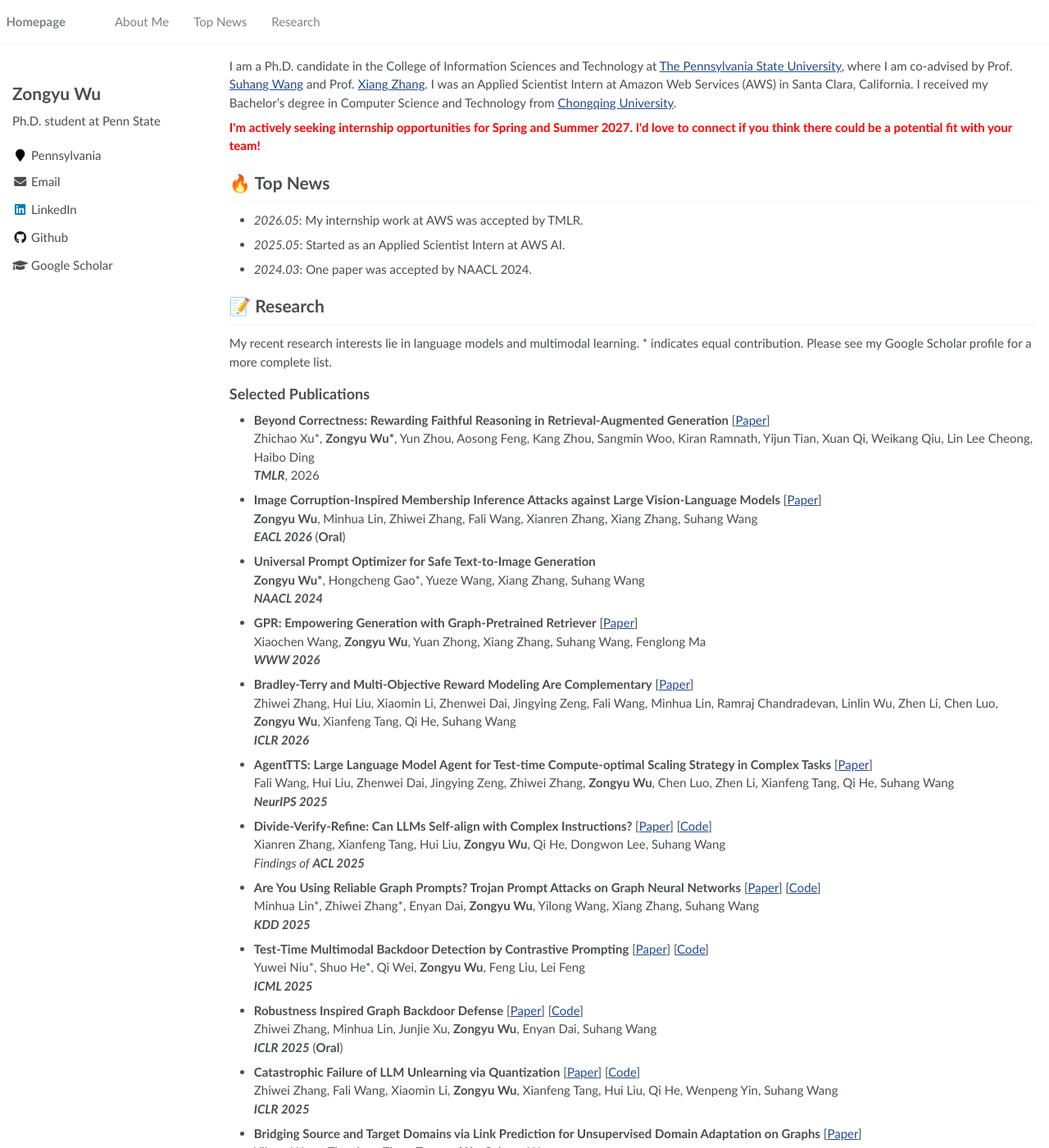
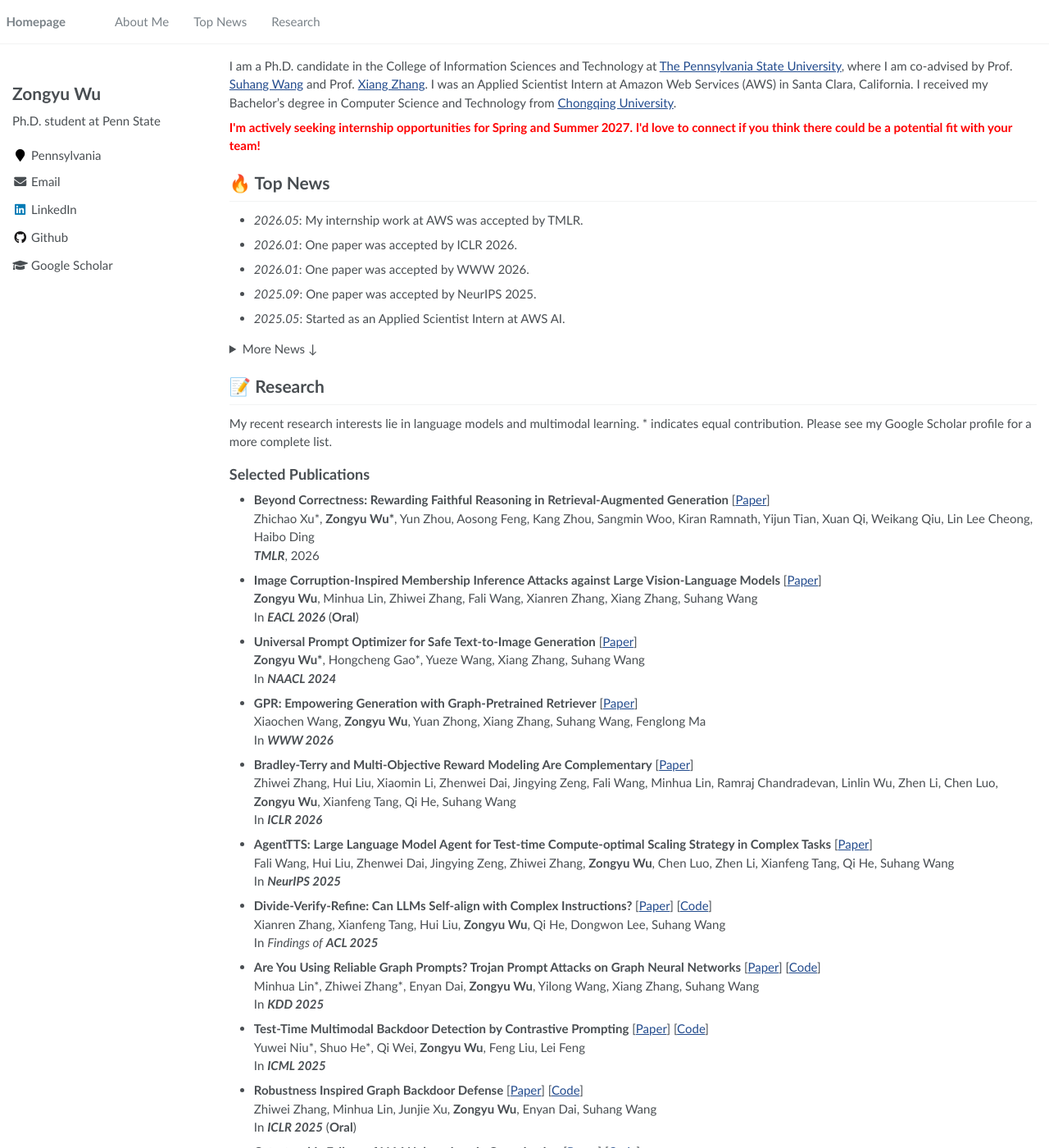
Before and after one commit to zozorain/zozorain.github.io, a Jekyll site: the page built from _pages/about.md, in a window 1280 px wide and 1400 px high. Shown: the whole window at 82% size. Built offline with Jekyll 4.4.1, drawn with Linux system fonts in a browser that asks for light colours.

Commit message:
Update about.md

```diff
--- a/_pages/about.md
+++ b/_pages/about.md
@@ -17,8 +17,24 @@ I'm actively seeking internship opportunities for Spring and Summer 2027. I'd lo
 
 # 🔥 Top News
 - *2026.05*: My internship work at AWS was accepted by TMLR.
+- *2026.01*: One paper was accepted by ICLR 2026.
+- *2026.01*: One paper was accepted by WWW 2026.
+- *2025.09*: One paper was accepted by NeurIPS 2025.
 - *2025.05*: Started as an Applied Scientist Intern at AWS AI.
+
+
+<details class="more-news" markdown="1">
+<summary>More News ↓</summary>
+
+- *2025.05*: One paper was accepted by ACL 2025 (Findings).
+- *2025.05*: One paper was accepted by KDD 2025.
+- *2025.05*: One paper was accepted by ICML 2025.
+- *2025.01*: Two papers were accepted by ICLR 2025.
+- *2024.10*: One paper was accepted by WSDM 2025.
+- *2024.09*: One paper was accepted by NeurIPS 2024.
 - *2024.03*: One paper was accepted by NAACL 2024.
+
+</details>
 
 # 📝 Research
 My recent research interests lie in language models and multimodal learning. * indicates equal contribution. Please see my Google Scholar profile for a more complete list.
@@ -30,47 +46,47 @@ My recent research interests lie in language models and multimodal learning. * i
 
 - **Image Corruption-Inspired Membership Inference Attacks against Large Vision-Language Models** [[Paper](https://aclanthology.org/2026.eacl-long.371/)]
   **Zongyu Wu**, Minhua Lin, Zhiwei Zhang, Fali Wang, Xianren Zhang, Xiang Zhang, Suhang Wang
-  ***EACL 2026*** (**Oral**)
+  In ***EACL 2026*** (**Oral**)
 
-- **Universal Prompt Optimizer for Safe Text-to-Image Generation**
+- **Universal Prompt Optimizer for Safe Text-to-Image Generation**  [[Paper]()]
   **Zongyu Wu\***, Hongcheng Gao\*, Yueze Wang, Xiang Zhang, Suhang Wang
-  ***NAACL 2024***
+  In ***NAACL 2024***
 
 - **GPR: Empowering Generation with Graph-Pretrained Retriever** [[Paper](https://dl.acm.org/doi/10.1145/3774904.3792856)]
   Xiaochen Wang, **Zongyu Wu**, Yuan Zhong, Xiang Zhang, Suhang Wang, Fenglong Ma
-  ***WWW 2026***
+  In ***WWW 2026***
 
 - **Bradley-Terry and Multi-Objective Reward Modeling Are Complementary** [[Paper](https://openreview.net/forum?id=3QHKJcwnpb)]
   Zhiwei Zhang, Hui Liu, Xiaomin Li, Zhenwei Dai, Jingying Zeng, Fali Wang, Minhua Lin, Ramraj Chandradevan, Linlin Wu, Zhen Li, Chen Luo, **Zongyu Wu**, Xianfeng Tang, Qi He, Suhang Wang
-  ***ICLR 2026***
+  In ***ICLR 2026***
 
 - **AgentTTS: Large Language Model Agent for Test-time Compute-optimal Scaling Strategy in Complex Tasks** [[Paper](https://openreview.net/forum?id=BuYtcTUMyA)]
   Fali Wang, Hui Liu, Zhenwei Dai, Jingying Zeng, Zhiwei Zhang, **Zongyu Wu**, Chen Luo, Zhen Li, Xianfeng Tang, Qi He, Suhang Wang
-  ***NeurIPS 2025***
+  In ***NeurIPS 2025***
 
 - **Divide-Verify-Refine: Can LLMs Self-align with Complex Instructions?** [[Paper](https://aclanthology.org/2025.findings-acl.709/)] [[Code](https://github.com/Zood123/DVR_ACL25)]
   Xianren Zhang, Xianfeng Tang, Hui Liu, **Zongyu Wu**, Qi He, Dongwon Lee, Suhang Wang
-  *Findings of* ***ACL 2025***
+  In *Findings of* ***ACL 2025***
 
 - **Are You Using Reliable Graph Prompts? Trojan Prompt Attacks on Graph Neural Networks** [[Paper](https://dl.acm.org/doi/10.1145/3711896.3736845)] [[Code](https://github.com/ventr1c/TPGA)]
   Minhua Lin\*, Zhiwei Zhang\*, Enyan Dai, **Zongyu Wu**, Yilong Wang, Xiang Zhang, Suhang Wang
-  ***KDD 2025***
+  In ***KDD 2025***
 
 - **Test-Time Multimodal Backdoor Detection by Contrastive Prompting** [[Paper](https://proceedings.mlr.press/v267/niu25b.html)] [[Code](https://github.com/Purshow/BDetCLIP)]
   Yuwei Niu\*, Shuo He\*, Qi Wei, **Zongyu Wu**, Feng Liu, Lei Feng
-  ***ICML 2025***
+  In ***ICML 2025***
 
 - **Robustness Inspired Graph Backdoor Defense** [[Paper](https://openreview.net/forum?id=trKNi4IUiP)] [[Code](https://github.com/zzwjames/RIGBD)]
   Zhiwei Zhang, Minhua Lin, Junjie Xu, **Zongyu Wu**, Enyan Dai, Suhang Wang
-  ***ICLR 2025*** (**Oral**)
+  In ***ICLR 2025*** (**Oral**)
 
 - **Catastrophic Failure of LLM Unlearning via Quantization** [[Paper](https://openreview.net/forum?id=lHSeDYamnz)] [[Code](https://github.com/zzwjames/FailureLLMUnlearning)]
   Zhiwei Zhang, Fali Wang, Xiaomin Li, **Zongyu Wu**, Xianfeng Tang, Hui Liu, Qi He, Wenpeng Yin, Suhang Wang
-  ***ICLR 2025***
+  In ***ICLR 2025***
 
 - **Bridging Source and Target Domains via Link Prediction for Unsupervised Domain Adaptation on Graphs** [[Paper](https://dl.acm.org/doi/10.1145/3701551.3703519)]
   Yilong Wang, Tianxiang Zhao, **Zongyu Wu**, Suhang Wang
-  ***WSDM 2025*** (**Oral**)
+  In ***WSDM 2025*** (**Oral**)
 
 
 ## Preprints
```
